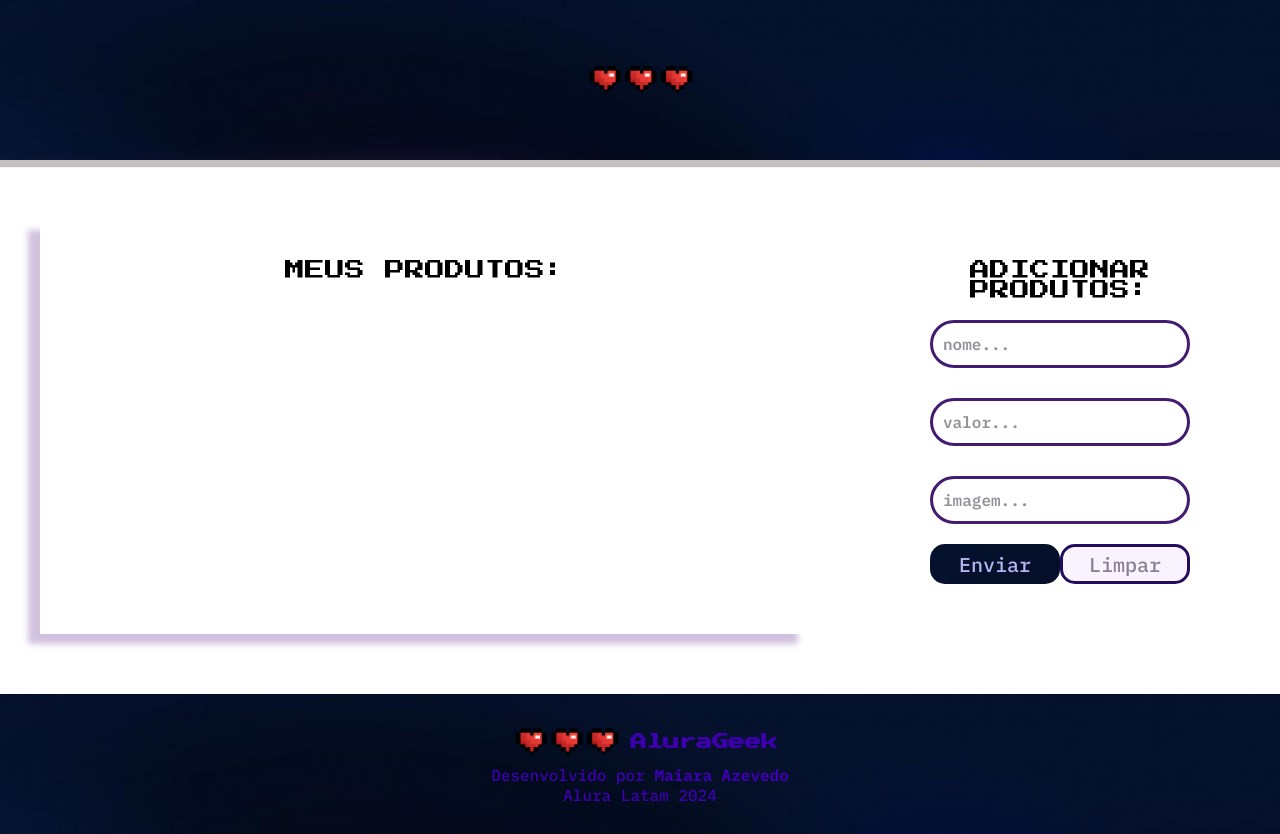
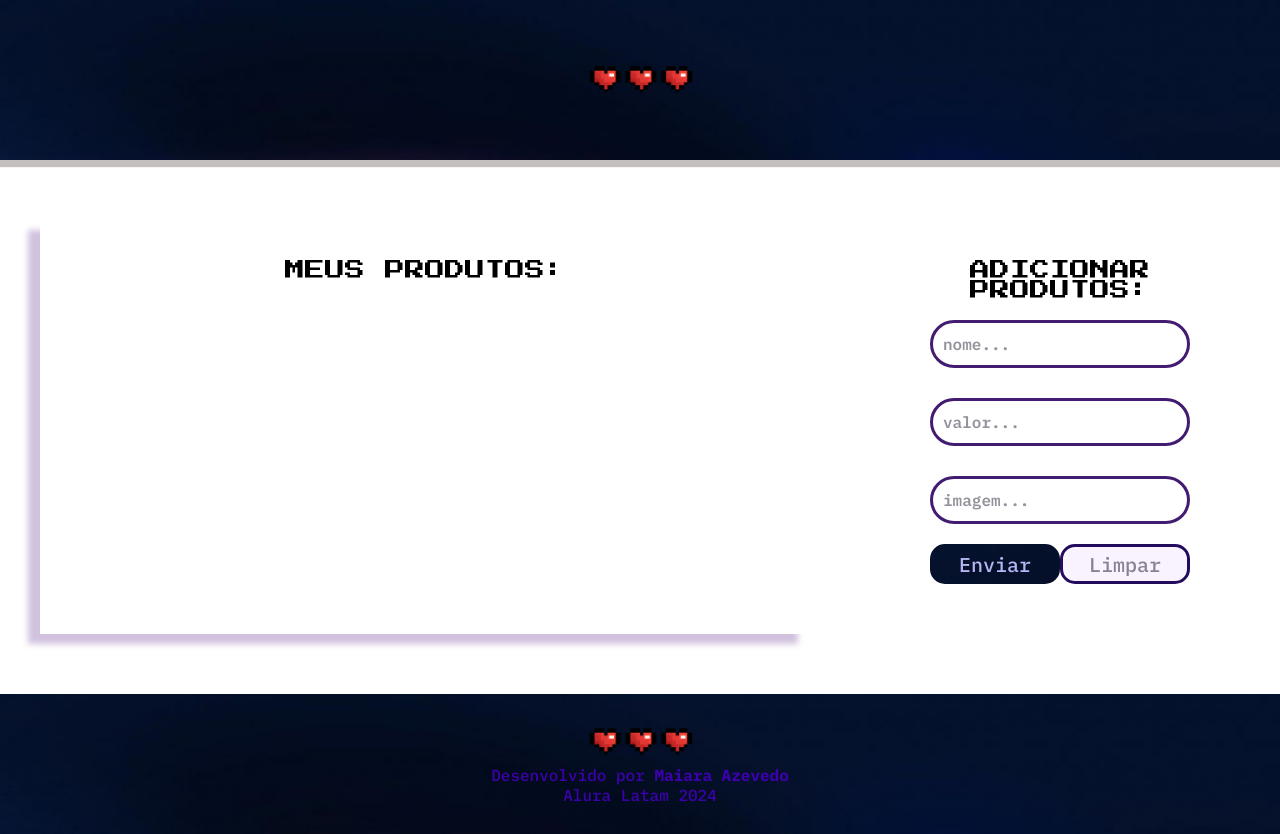
Before and after one commit to MaiaraAzevedo/AluraGeek, a website with bundled scripts: page index.html in a window 1280 px wide. Built offline with nearby package versions, Linux system fonts and the light colour scheme; no server answers.

Commit message:
Update index.html

```diff
--- a/index.html
+++ b/index.html
@@ -37,7 +37,6 @@
 <footer class="rodape-container">
 <div>
 <img src="/imagens/logo.png" alt="AluraGeek">
-<h3>AluraGeek</h3>
 </div>
 <p>Desenvolvido por<span> Maiara Azevedo</span></p>
 <p>Alura Latam 2024</p>
```
